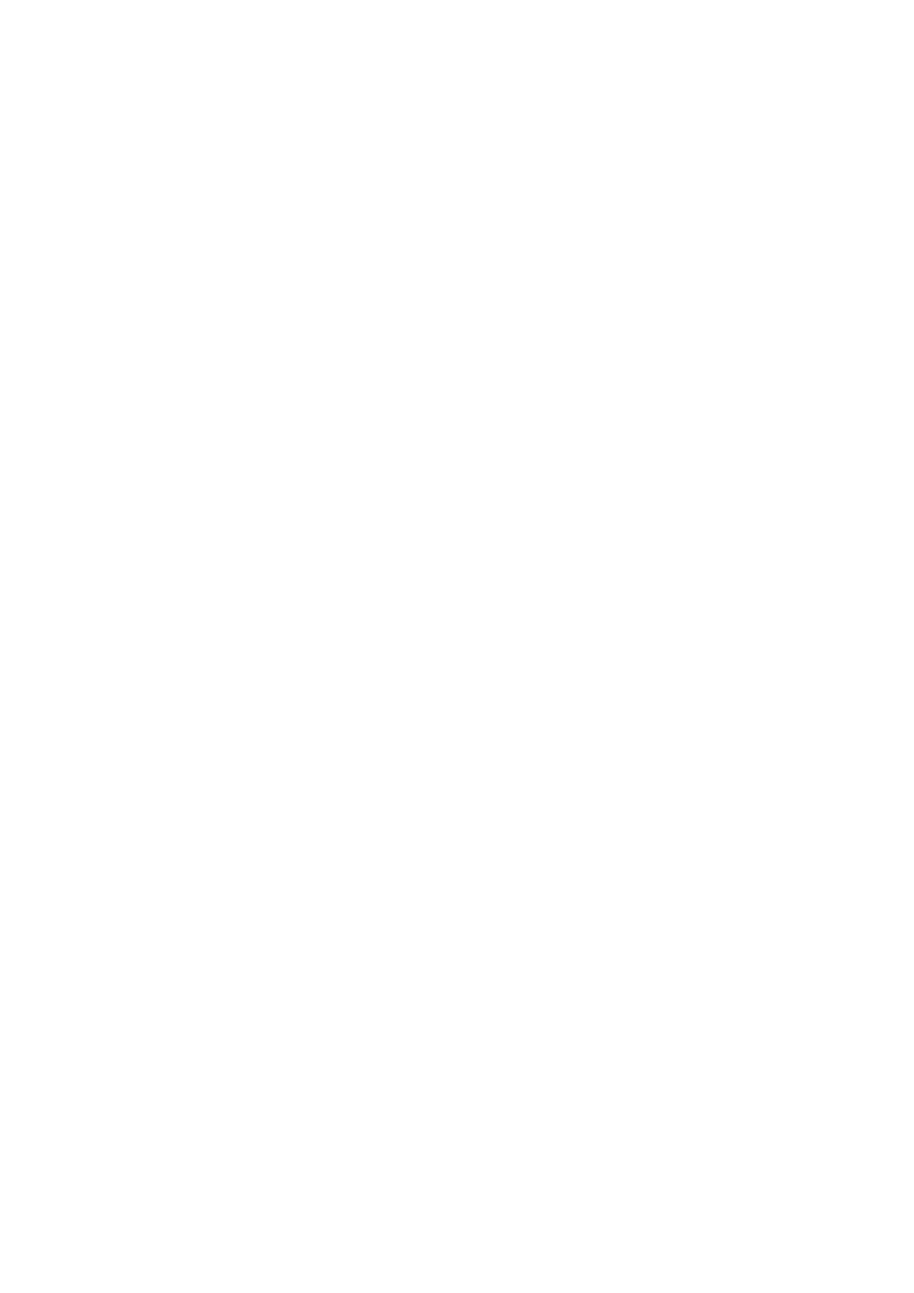
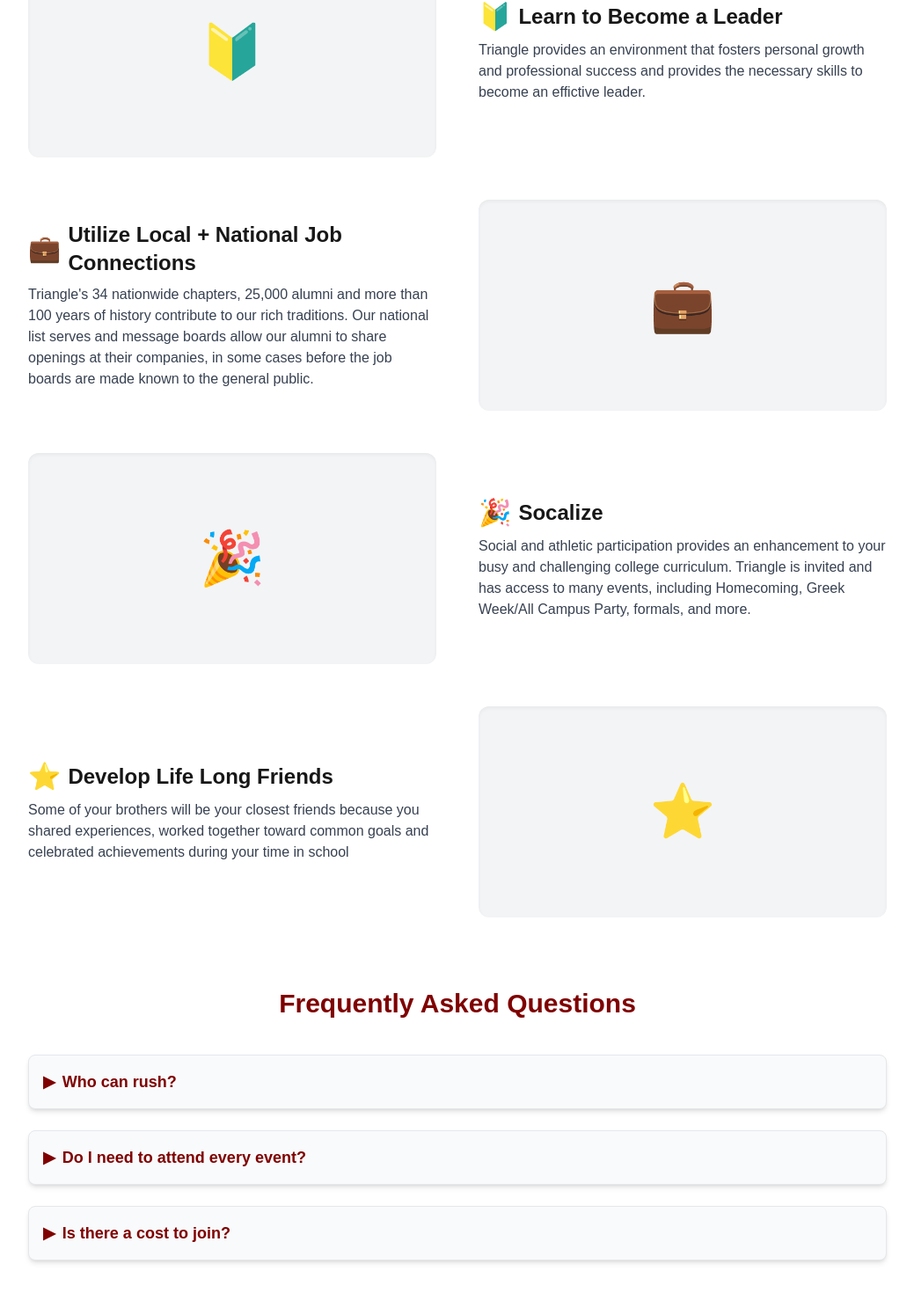
Before and after one commit to Kalaus15/triangle-website, a Next.js app: page /events in a window 1280 px wide. Shown: the part 1237-2707 px from the top of the page at 88% size, without its empty margins (120-1159 px from the left). Before the commit the page ends 800 px from the top, so only its background shows below. Built offline with nearby package versions, Linux system fonts and the light colour scheme.

Commit message:
Added FAQ and What we offer sections

```diff
--- a/app/events/page.tsx
+++ b/app/events/page.tsx
@@ -1,12 +1,80 @@
+"use client"
 import events from "@/data/events.json";
+import { useState } from "react";
+
+const faqs = [
+  {
+    question: "Who can rush?",
+    answer: "Anyone interested in our organization is welcome to attend our rush events!",
+  },
+  {
+    question: "Do I need to attend every event?",
+    answer:
+      "Nope! Come to the ones that work with your schedule—we recommend at least 2-3 to get a good feel for us.",
+  },
+  {
+    question: "Is there a cost to join?",
+    answer:
+      "There is a membership fee, but we're transparent about costs and offer financial assistance to those who need it.",
+  },
+];
+
+const offerings = [
+  {
+    title: "Succeed Academically",
+    description:
+      `Triangle is serious about scholarship. Preparing yourself for your future
+      career and achieving academic success are your primary goals at the University of Wisconsin-Madison`,
+    icon: "📚",
+  },
+  {
+    title: "Learn to Become a Leader",
+    description:
+      `Triangle provides an environment that fosters personal growth and
+      professional success and provides the necessary skills to become an effictive leader.`,
+    icon: "🔰",
+  },
+  {
+    title: "Utilize Local + National Job Connections",
+    description:
+      `Triangle's 34 nationwide chapters, 25,000 alumni and more than 100 years of history
+      contribute to our rich traditions. Our national list serves and message boards allow our
+      alumni to share openings at their companies, in some cases before the job boards are made
+      known to the general public.`,
+    icon: "💼",
+  },
+  {
+    title: "Socalize",
+    description:
+      `Social and athletic participation provides an enhancement to your busy and challenging
+      college curriculum. Triangle is invited and has access to many events, including Homecoming,
+      Greek Week/All Campus Party, formals, and more.`,
+    icon: "🎉",
+  },
+  {
+    title: "Develop Life Long Friends",
+    description:
+      `Some of your brothers will be your closest friends because you shared experiences,
+      worked together toward common goals and celebrated achievements during your time in school`,
+    icon: "⭐",
+  },
+];
+
 
 export default function EventsPage() {
+  const [openStates, setOpenStates] = useState(faqs.map(() => false));
+
+  const toggle = (index: number) => {
+    setOpenStates((prev) =>
+      prev.map((isOpen, i) => (i === index ? !isOpen : isOpen))
+    );
+  };
   return (
-    <main className="max-w-3xl mx-auto p-6">
-      <h1 className="text-4xl font-bold text-[#7f0000]">Upcoming Events</h1>
-      <p className="text-gray-700 mt-4">Check out our upcoming events!</p>
+    <main className="max-w-5xl mx-auto p-6">
+      <h1 className="text-4xl max-w-3xl mx-auto font-bold text-[#7f0000]">Upcoming Events</h1>
+      <p className="max-w-3xl mx-auto text-gray-700 mt-4">Check out our upcoming events!</p>
 
-      <div className="mt-6 space-y-6">
+      <div className="max-w-3xl mx-auto mt-6 space-y-6">
         {events.map((event, index) => (
           <div key={index} className="p-4 rounded-lg shadow-lg">
             <h2 className="text-2xl font-semibold text-[#7f0000]">{event.title}</h2>
@@ -23,6 +91,75 @@ export default function EventsPage() {
           </div>
         ))}
       </div>
+
+      <section>
+      <h2 className="text-3xl font-bold text-[#7f0000] mb-10 mt-20 text-center">What We Offer</h2>
+      <div className="space-y-12">
+        {offerings.map((item, index) => (
+          <div
+            key={index}
+            className={`flex flex-col md:flex-row items-center gap-6 md:gap-12 ${
+              index % 2 !== 0 ? "md:flex-row-reverse" : ""
+            }`}
+          >
+            <div className="md:w-1/2 text-center md:text-left space-y-2">
+              <h3 className="text-2xl font-semibold flex items-center justify-center md:justify-start">
+                <span className="text-3xl mr-2">{item.icon}</span> {item.title}
+              </h3>
+              <p className="text-gray-700">{item.description}</p>
+            </div>
+            <div className="md:w-1/2">
+              <div className="bg-gray-100 rounded-xl h-60 w-full shadow-inner flex items-center justify-center">
+                <span className="text-6xl">{item.icon}</span>
+              </div>
+            </div>
+          </div>
+        ))}
+      </div>
+    </section>
+
+    {/* FAQ Section */}
+    <section>
+        <h2 className="text-3xl font-bold text-[#7f0000] mb-10 text-center mt-20">
+          Frequently Asked Questions
+        </h2>
+        <div className="space-y-6">
+          {faqs.map((faq, index) => {
+            const isOpen = openStates[index];
+            return (
+              <div
+                key={index}
+                className="border rounded-lg bg-gray-50 p-4 shadow-md transition-all duration-300"
+              >
+                <button
+                  onClick={() => toggle(index)}
+                  className="w-full flex gap-2 items-center text-left text-lg font-semibold text-[#7f0000] focus:outline-none"
+                >
+                  <span
+                    className={`duration-300 ${
+                      isOpen ? "rotate-90" : ""
+                    }`}
+                  >
+                    ▶
+                  </span>
+                  <span>{faq.question}</span>
+                </button>
+                <div
+                  className={`grid transition-all duration-300 ease-in-out overflow-hidden ${
+                    isOpen
+                      ? "grid-rows-[1fr] opacity-100 mt-2"
+                      : "grid-rows-[0fr] opacity-0"
+                  }`}
+                >
+                  <div className="overflow-hidden">
+                    <p className="text-gray-700">{faq.answer}</p>
+                  </div>
+                </div>
+              </div>
+            );
+          })}
+        </div>
+      </section>
     </main>
   );
 }
```
